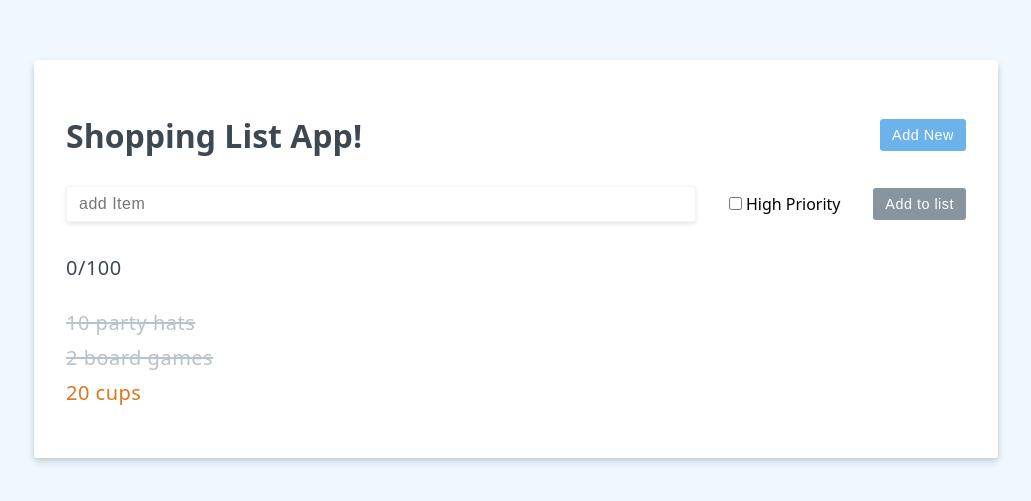
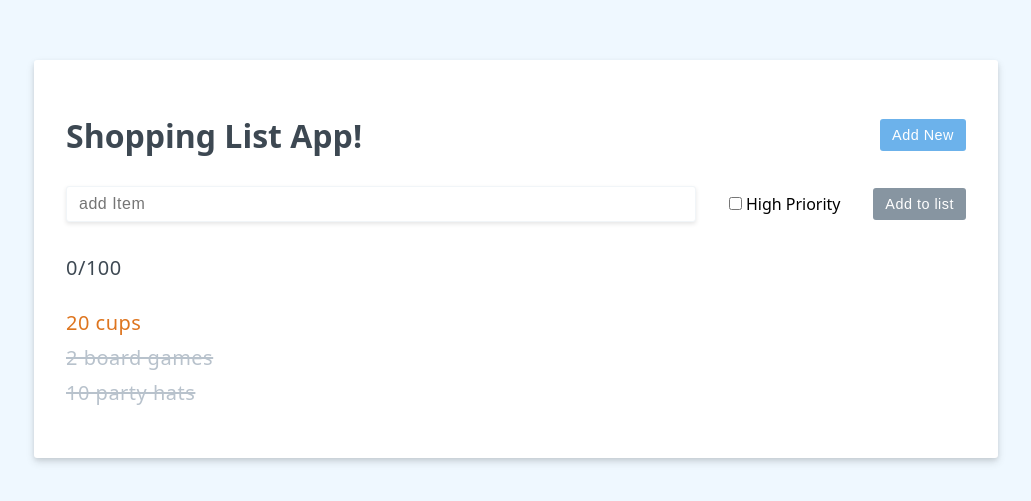
Before and after one commit to jacob-d242/Composition-API, a Vue app: page / in a window 1280 px wide. Shown: the part 141-642 px from the top of the page, without its empty margins (124-1155 px from the left). Built offline with nearby package versions, Linux system fonts and the light colour scheme.

Commit message:
using ref

```diff
--- a/src/App.vue
+++ b/src/App.vue
@@ -23,12 +23,11 @@ const listItems = ref([
    }
 ])
 const msg = ref('Shopping List App!')
-const characterCount = computed(()=>{
-  return newItem.value.length
-})
+const characterCount = computed(()=> newItem.value.length)
 const newItem = ref('')
 const newItemHighPriority = ref(false)
 const editing = ref(false);
+const reverseItems = computed(() => [...listItems.value].reverse())
 const saveItem = () => {
   listItems.value.push(
     {
@@ -77,7 +76,7 @@ const togglePurchase = (item) => {
   <p>{{ characterCount }}/100</p>
   <ul>
     <li
-      v-for="( item, index ) in listItems"
+      v-for="( item, index ) in reverseItems"
       @click="togglePurchase(item)"
       class="static-class"
       :key="item.id"
```
